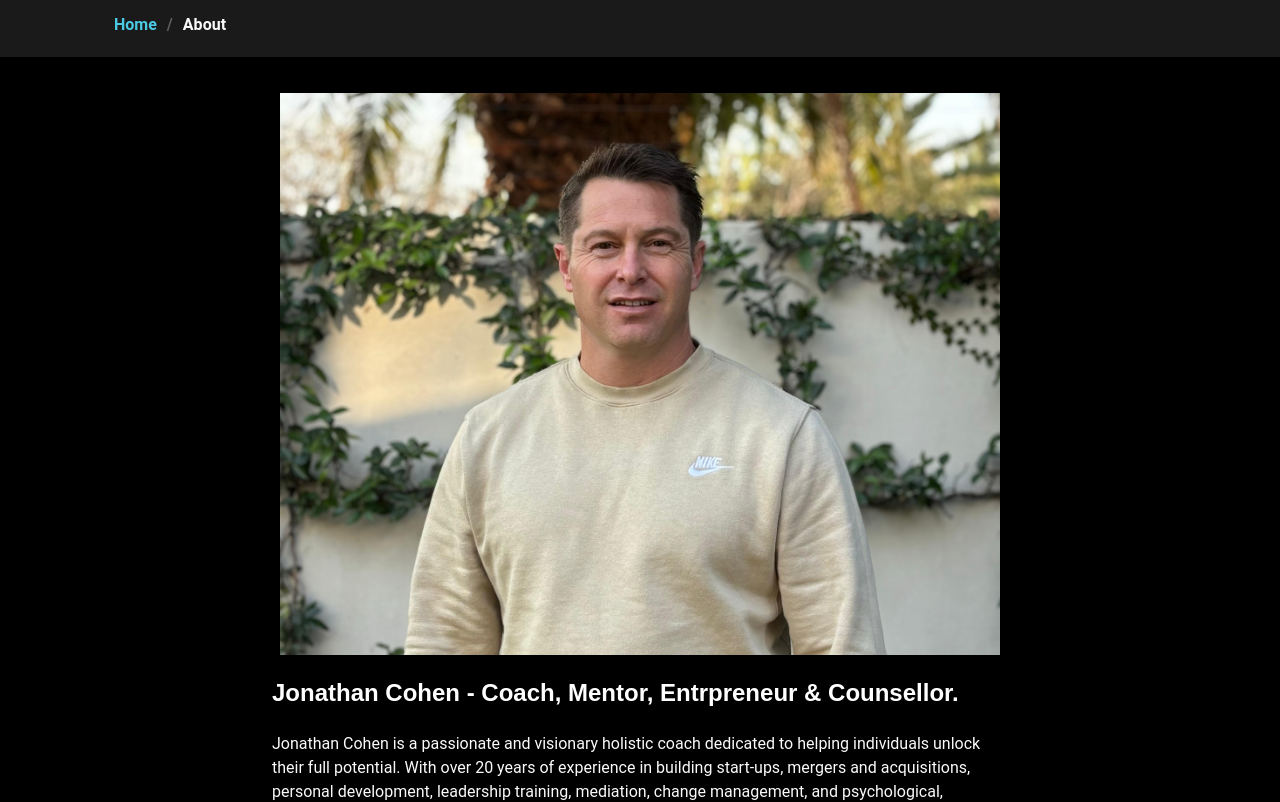
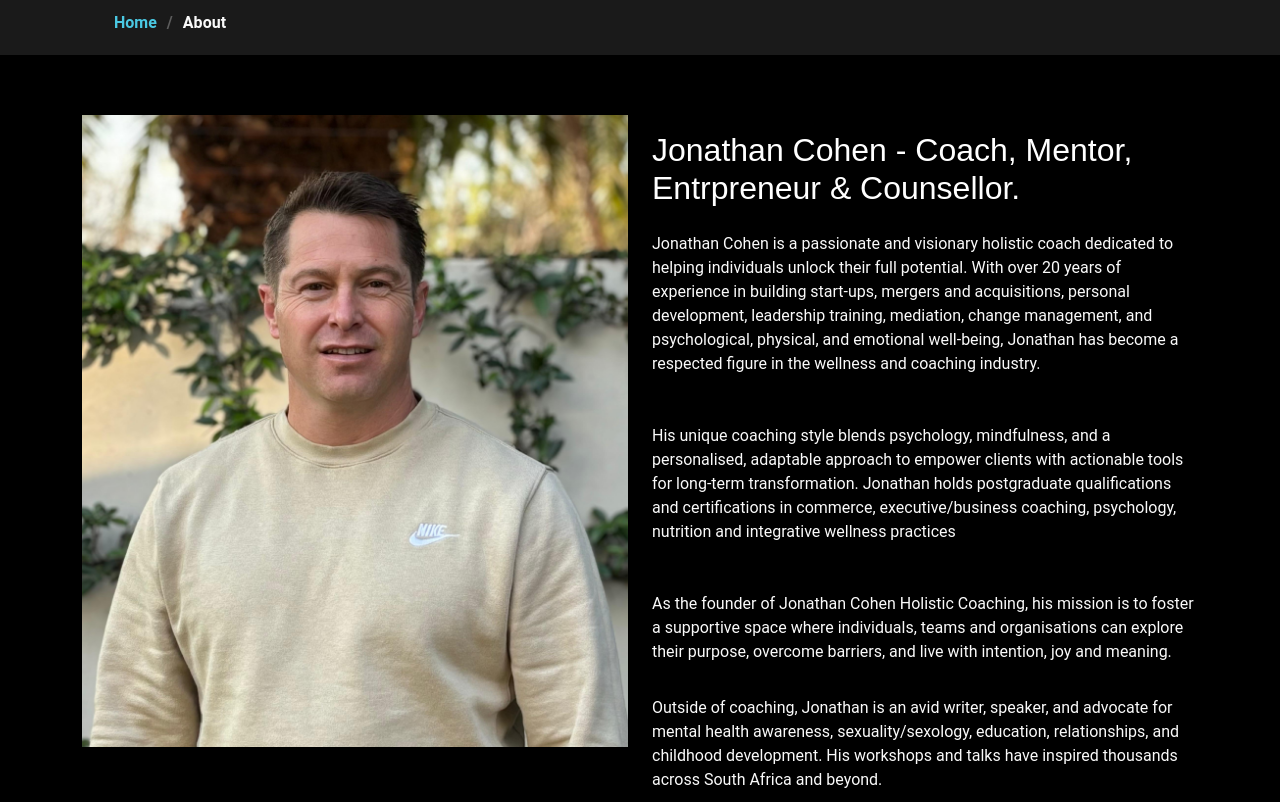
Before and after one commit to RLBNWM/Jonathan-Cohen-Website, a React (Vite) app: page /about in a window 1280 px wide. Shown: the part 460-1262 px from the top of the page. Built offline with nearby package versions, Linux system fonts and the light colour scheme.

Commit message:
client styling hotfixes before prod

```diff
--- a/src/components/About.jsx
+++ b/src/components/About.jsx
@@ -30,18 +30,17 @@ export default function About() {
 
             <section id="about" className="about section">
                 <div className="container" data-aos="fade-up" data-aos-delay="100">
-                    <div className="row gy-4 justify-content-center">
-                        <div className="row justify-content-center">
-                            <div className="col-lg-8 col-md-10">
+                    <div className="row justify-content-center align-items-stretch" >
+                        <div className="col-lg-6 col-md-12" >
                             <img
                                 src="assets/img/profile-img.jpg"
-                                    className="img-fluid"
+                                className="w-100 h-100"
                                 style={{ objectFit: "cover" }}
                                 alt=""
                             />
                         </div>
-                        </div>
-                        <div className="col-lg-8 col-md-10 content">
+                        <div className="col-lg-6 col-md-12 my-3">
+                            <div class="h-100 overflow-lg-auto" style={{ maxHeight: "75vh" }}>
                                 <h2>
                                     Jonathan Cohen - Coach, Mentor, Entrpreneur &amp; Counsellor.
                                 </h2>
@@ -54,49 +53,6 @@ export default function About() {
                                     and emotional well-being, Jonathan has become a respected
                                     figure in the wellness and coaching industry.
                                 </p>
-                            {/* <div className="row">
-                                <div className="col-lg-6">
-                                    <ul>
-                                        <li>
-                                            <i className="bi bi-chevron-right"></i>{" "}
-                                            <strong>Birthday:</strong> <span></span>
-                                        </li>
-                                        <li>
-                                            <i className="bi bi-chevron-right"></i>{" "}
-                                            <strong>Website:</strong> <span></span>
-                                        </li>
-                                        <li>
-                                            <i className="bi bi-chevron-right"></i>{" "}
-                                            <strong>Phone:</strong> <span></span>
-                                        </li>
-                                        <li>
-                                            <i className="bi bi-chevron-right"></i>{" "}
-                                            <strong>City:</strong> <span></span>
-                                        </li>
-                                    </ul>
-                                </div>
-                                <div className="col-lg-6">
-                                    <ul>
-                                        <li>
-                                            <i className="bi bi-chevron-right"></i>{" "}
-                                            <strong>Age:</strong> <span></span>
-                                        </li>
-                                        <li>
-                                            <i className="bi bi-chevron-right"></i>{" "}
-                                            <strong>Degree:</strong> <span></span>
-                                        </li>
-                                        <li>
-                                            <i className="bi bi-chevron-right"></i>{" "}
-                                            <strong>Email:</strong> <span></span>
-                                        </li>
-                                        <li>
-                                            <i className="bi bi-chevron-right"></i>{" "}
-                                            <strong>Freelance:</strong> <span>Available</span>
-                                        </li>
-                                    </ul>
-                                </div>
-                            </div> */}
-
                                 <p className="py-3">
                                     His unique coaching style blends psychology, mindfulness, and a
                                     personalised, adaptable approach to empower clients with
@@ -111,7 +67,7 @@ export default function About() {
                                     organisations can explore their purpose, overcome barriers, and
                                     live with intention, joy and meaning.
                                 </p>
-                            <p className="py-3">
+                                <p>
                                     Outside of coaching, Jonathan is an avid writer, speaker, and
                                     advocate for mental health awareness, sexuality/sexology,
                                     education, relationships, and childhood development. His
@@ -120,8 +76,7 @@ export default function About() {
                                 </p>
                             </div>
                         </div>
-
-
+                    </div>
                 </div>
             </section>
 
--- a/src/components/Affiliates.jsx
+++ b/src/components/Affiliates.jsx
@@ -11,8 +11,8 @@ export default function Affiliates() {
         <section className="mx-2">
 
             <div className="container-fluid section-title" data-aos="fade-up" data-aos-delay="100">
-                <h2>Affiliates </h2>
-                <p>In Partnership With</p>
+                <h2>Affiliates</h2>
+                <p>In association with</p>
             </div>
 
             <div data-aos="fade-up" data-aos-delay="100" className="container-fluid">
--- a/src/components/Gallery.jsx
+++ b/src/components/Gallery.jsx
@@ -5,6 +5,10 @@ function Gallery({ services }) {
 
     return (
         <section id="gallery" className="gallery section">
+            <div className="container-fluid section-title" data-aos="fade-up" data-aos-delay="100">
+                <h2>Services</h2>
+                <p>My services</p>
+            </div>
             <div className="container-fluid" data-aos="fade-up" data-aos-delay="100">
                 <div className="row gy-4 justify-content-center">
                     {services.map((service, index) => {
--- a/src/components/Navbar.jsx
+++ b/src/components/Navbar.jsx
@@ -66,10 +66,10 @@ function Navbar({ pages, setSelectedTab, selectedTab }) {
             <div className="container-fluid position-relative d-flex align-items-center justify-content-between">
 
                 <Link to="/" onClick={() => { setSelectedTab(0) }} className="logo d-flex align-items-center me-auto me-xl-0">
-                    <img style={{ borderRadius: "50%" }} src='assets/img/logo.png' />
+                    <img style={{ borderRadius: "50%", height: "100%", width: "auto" }} src='assets/img/logo.png' />
                     <div className="mx-2">
                         <h1 className="sitename">Jonathan Cohen</h1>
-                        <h1 className="sitename">Holistic Coaching</h1>
+                        <h4>Holistic Coaching</h4>
                     </div>
                 </Link>
 
--- a/src/components/ResourcesHub.jsx
+++ b/src/components/ResourcesHub.jsx
@@ -162,7 +162,7 @@ const ResourcesHub = () => {
             <section className='mx-2'>
                 <div className="container-fluid section-title" data-aos="fade">
                     <h2>Supplements</h2>
-                    <p>The Best Supplements For Your Wellbeing!</p>
+                    <p>Jonathan’s latest supplement/nutrition reviews</p>
                 </div>
 
                 <div className="container-fluid" data-aos="fade-up" data-aos-delay="100">
```
Lines whose indentation alone changed are shown as unchanged.
